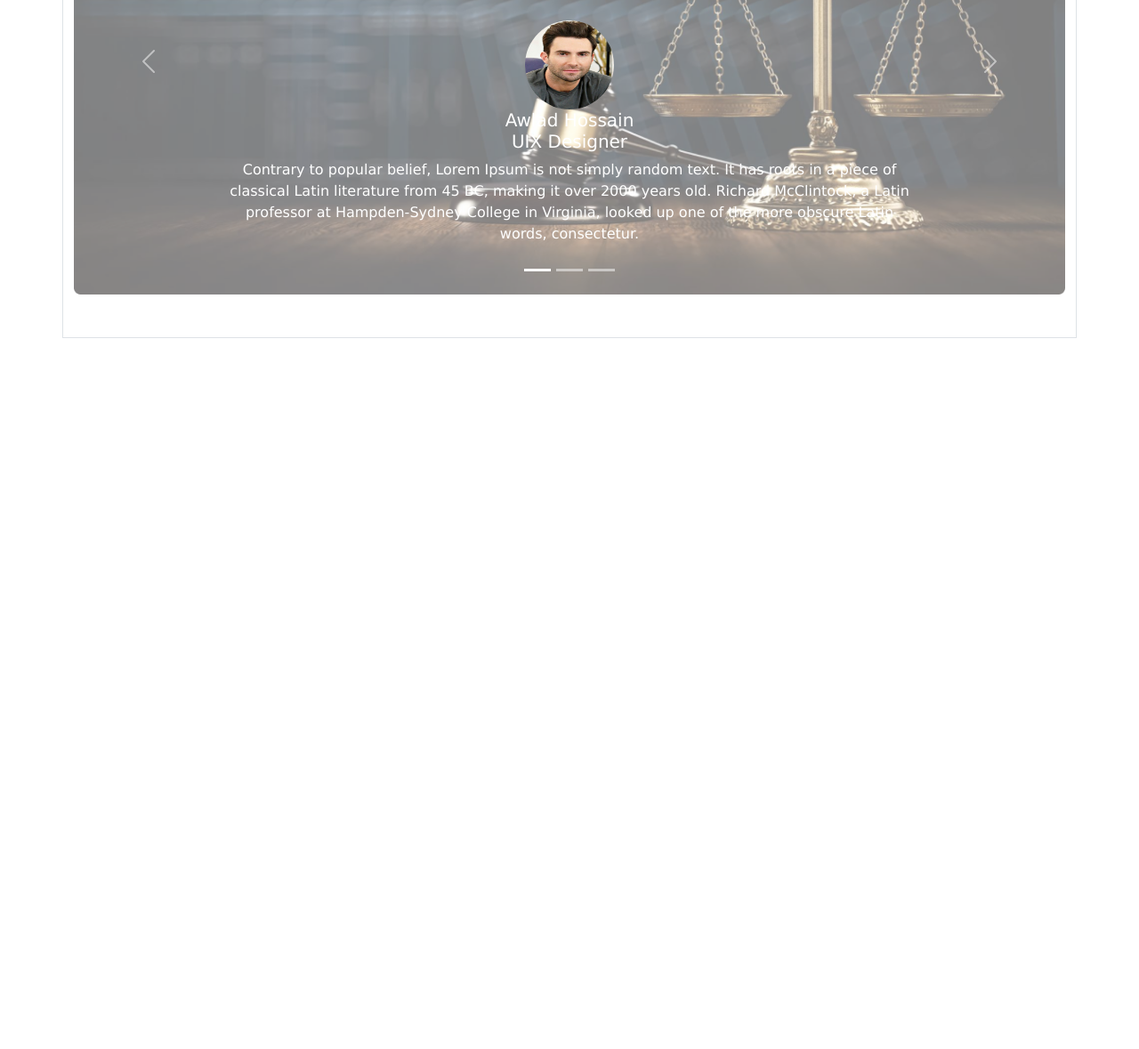
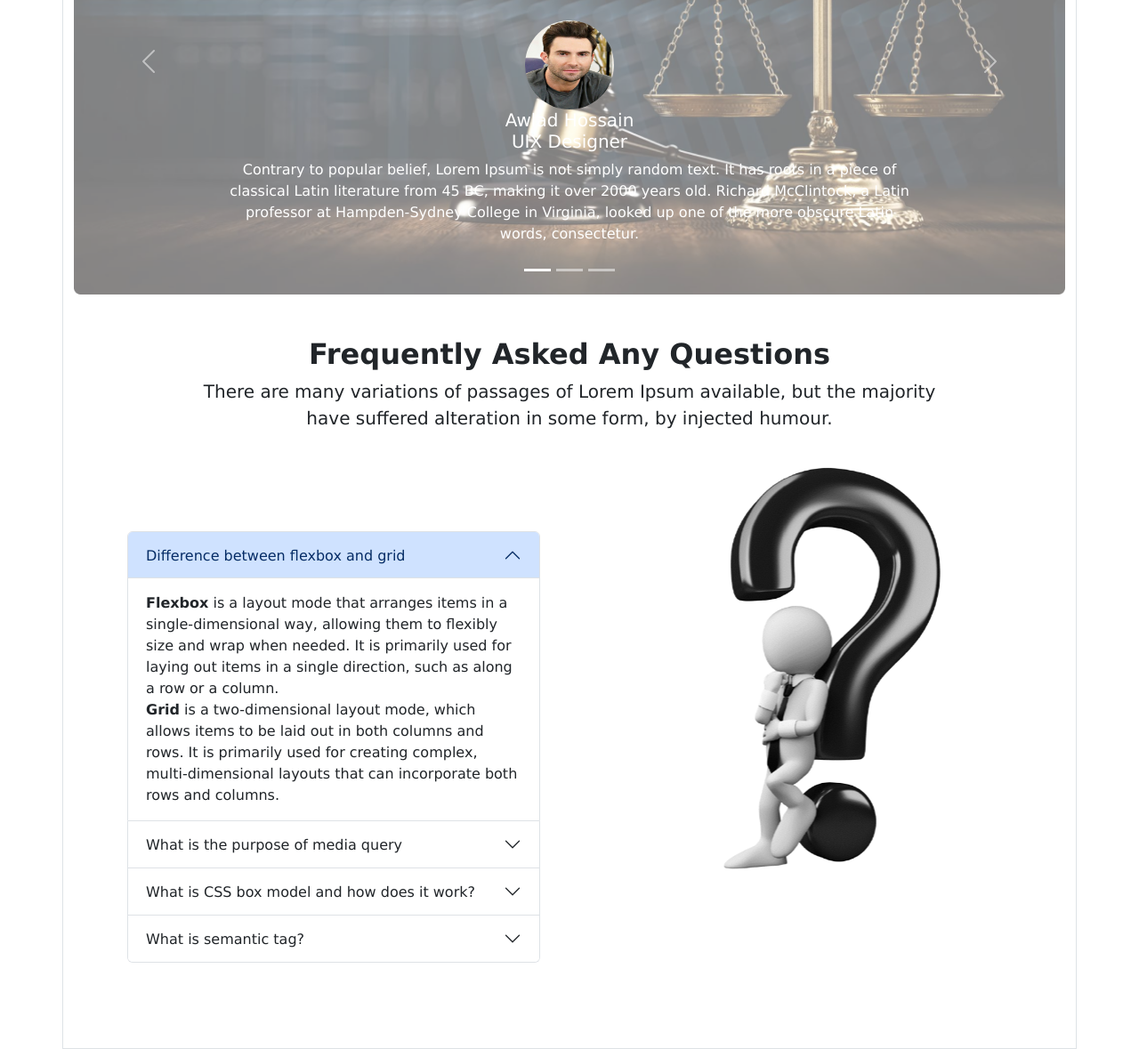
Before and after one commit to mohammadmunna1/assigenment3, a plain HTML site: page legal-solution-resources-main/index.html in a window 1280 px wide. Shown: the part 2015-3194 px from the top of the page at 89% size. Before the commit the page ends 2395 px from the top, so only its background shows below. Drawn offline with nearby package versions, Linux system fonts and the light colour scheme.

Commit message:
Asked  Questions-part

```diff
--- a/legal-solution-resources-main/index.html
+++ b/legal-solution-resources-main/index.html
@@ -235,7 +235,81 @@
 
 
         </section>
+<!-- Asked  Questions -->
 
+
+
+<section class="my-5  container-lg" >
+    <h3 class="text-center fs-2 fw-bold mt-5">Frequently Asked Any Questions</h3>
+    <p class="text-center fs-5 ">There are many variations of passages of Lorem Ipsum available, but the majority <br> have suffered alteration in some form, by injected humour.</p>
+
+    <div class="d-lg-flex">
+        <div class="accordion mt-5 p-lg-5 "style=" margin-top:100px;" id="accordionExample">
+
+                <div class="accordion-item">
+                <h2 class="accordion-header" id="headingOne">
+                    <button class="accordion-button" type="button" data-bs-toggle="collapse" data-bs-target="#collapseOne" aria-expanded="true" aria-controls="collapseOne">
+                    Difference between flexbox and grid
+                    </button>
+                </h2>
+                <div id="collapseOne" class="accordion-collapse collapse show" aria-labelledby="headingOne" data-bs-parent="#accordionExample">
+                    <div class="accordion-body">
+                       <span style="font-weight: 600;">Flexbox</span>  is a layout mode that arranges items in a single-dimensional way, allowing them to flexibly size and wrap when needed. It is primarily used for laying out items in a single direction, such as along a row or a column.
+<br>
+                        <span style="font-weight: 600;">Grid</span>   is a two-dimensional layout mode, which allows items to be laid out in both columns and rows. It is primarily used for creating complex, multi-dimensional layouts that can incorporate both rows and columns.
+                    </div>
+                </div>
+
+                </div>
+
+                <div class="accordion-item">
+                <h2 class="accordion-header" id="headingTwo">
+                    <button class="accordion-button collapsed" type="button" data-bs-toggle="collapse" data-bs-target="#collapseTwo" aria-expanded="false" aria-controls="collapseTwo">
+                    What is the purpose of media query
+                    </button>
+                </h2>
+                <div id="collapseTwo" class="accordion-collapse collapse" aria-labelledby="headingTwo" data-bs-parent="#accordionExample">
+                    <div class="accordion-body">
+                        The purpose of media queries is to provide a way to target styles to specific devices and viewport sizes. Media queries allow you to apply different styles based on the characteristics of the device, such as screen size, resolution, orientation, and more. This can be used to create responsive designs that look and function well on any device.
+                    </div>
+                </div>
+                </div>
+
+                <div class="accordion-item">
+                <h2 class="accordion-header" id="headingThree">
+                    <button class="accordion-button collapsed" type="button" data-bs-toggle="collapse" data-bs-target="#collapseThree" aria-expanded="false" aria-controls="collapseThree">
+                    What is CSS box model and how does it work?
+                    </button>
+                </h2>
+                <div id="collapseThree" class="accordion-collapse collapse" aria-labelledby="headingThree" data-bs-parent="#accordionExample">
+                    <div class="accordion-body">
+                        The CSS box model is a way of describing the structure of HTML elements. It consists of four parts: the margin, border, padding, and content. The margin is the outermost layer, followed by the border, padding, and content. Each of these layers can be styled using CSS, allowing you to control the size, color, and other properties of the element. Together, these layers determine the overall size and layout of the element.
+                    </div>
+                </div>
+                </div>
+
+                <div class="accordion-item">
+                    <h2 class="accordion-header" id="headingFour">
+                    <button class="accordion-button collapsed" type="button" data-bs-toggle="collapse" data-bs-target="#collapseFour" aria-expanded="false" aria-controls="collapseFour">
+                        What is semantic tag?
+                    </button>
+                    </h2>
+                    <div id="collapseFour" class="accordion-collapse collapse" aria-labelledby="headingFour" data-bs-parent="#accordionExample">
+                    <div class="accordion-body">
+                        Semantic tags are HTML elements that provide additional context and meaning to the content they contain. For example, the <header> tag indicates that the content it contains is a header, and the <footer> tag indicates that the content it contains is a footer. By using these tags, you can make your HTML code more readable and make it easier for search engines to understand the content of your page.
+                    </div>
+                    </div>
+                </div>
+      </div>
+
+        <div>
+            <img class="question " src="images/question.png" alt="">
+        </div>
+
+    </div>
+</section>
+
+</main>
 
 
 
```
